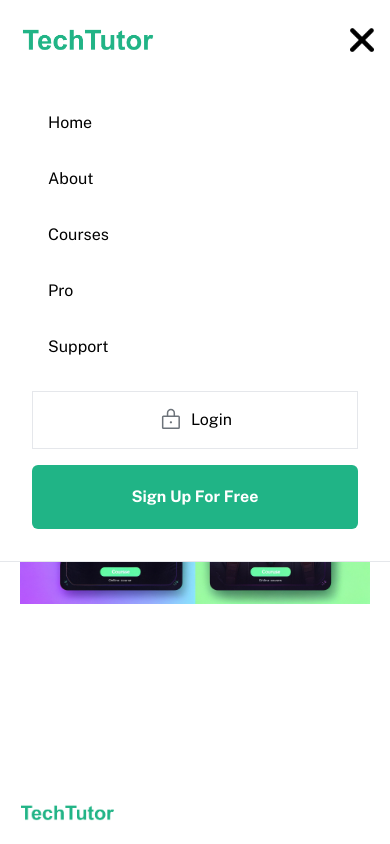
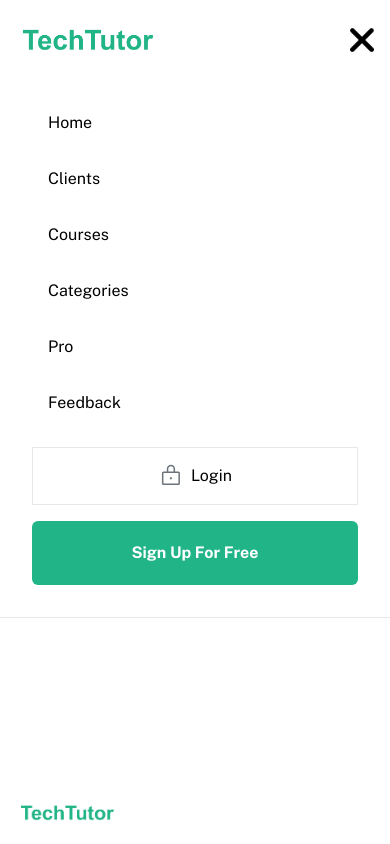
Before and after one commit to Molly503/landing-page-formal, a React (Vite) app: page / in a window 390 px wide. Both pictures are taken after a click on the element 362 px from the left and 39 px from the top of the page. Shown: the top 844 px of the page. Built offline with nearby package versions, Linux system fonts and the light colour scheme.

Commit message:
hamburger menu completed

```diff
--- a/src/components/Navbar.jsx
+++ b/src/components/Navbar.jsx
@@ -58,12 +58,27 @@ const Navbar = () => {
         }
       >
         <ul>
-          <li className="p-4 hover:bg-gray-100">Home</li>
-          <li className="p-4 hover:bg-gray-100">About</li>
+          <li className="p-4 hover:bg-gray-100">
+            {" "}
+            <Link to="/">Home</Link>
+          </li>
+          <li className="p-4 hover:bg-gray-100">
+            {" "}
+            <Link to="/Companies">Clients</Link>
+          </li>
 
-          <li className="p-4 hover:bg-gray-100">Courses</li>
+          <li className="p-4 hover:bg-gray-100">
+            {" "}
+            <Link to="/Courses">Courses</Link>
+          </li>
+          <li className="p-4 hover:bg-gray-100">
+            {" "}
+            <Link to="/Categories">Categories</Link>
+          </li>
           <li className="p-4 hover:bg-gray-100">Pro</li>
-          <li className="p-4 hover:bg-gray-100">Support</li>
+          <li className="p-4 hover:bg-gray-100">
+            <Link to="/Feedback">Feedback</Link>
+          </li>
           <div className="flex flex-col my-4 gap-4">
             <button className="border border-[20B486] flex justify-center items-center  bg-transparent  px-6 gap-2 py-4">
               <img src={lock} />
```
Also changed, not shown: src/components/index.js (line endings or trailing spaces).
